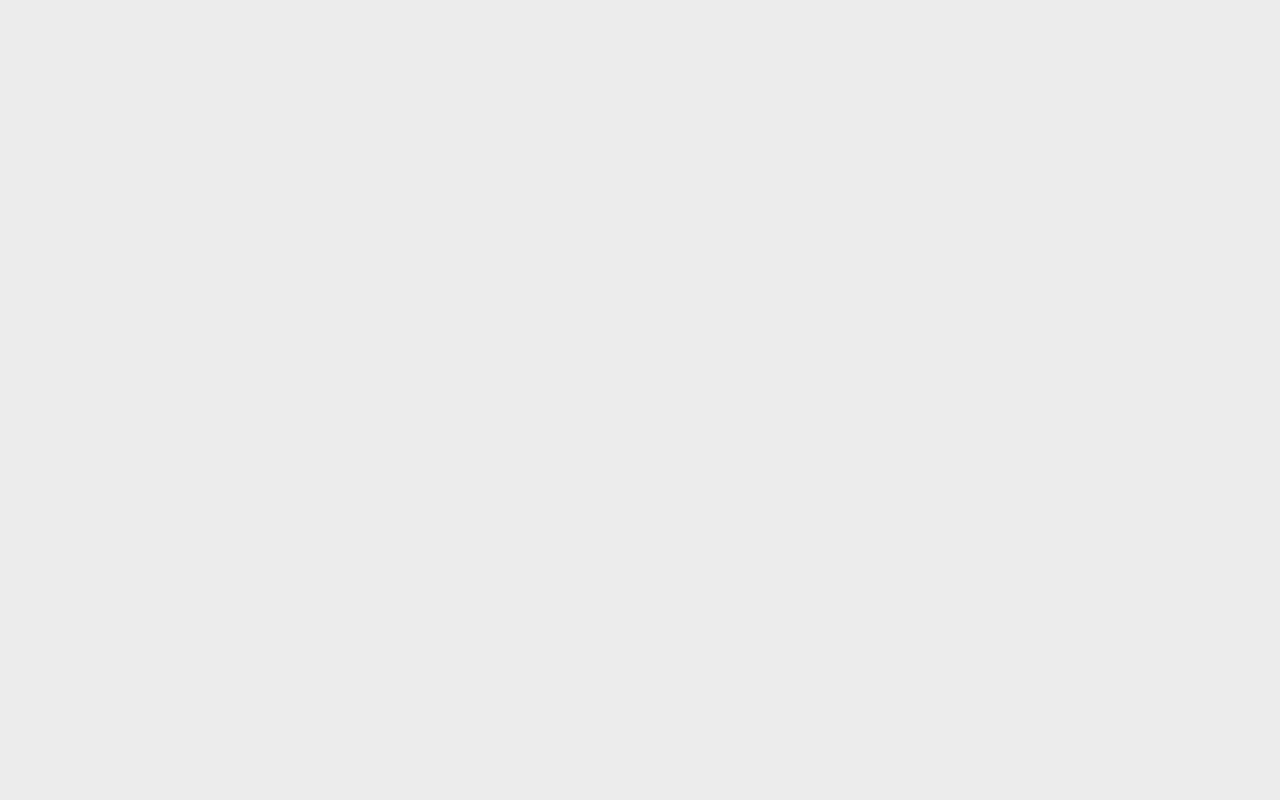
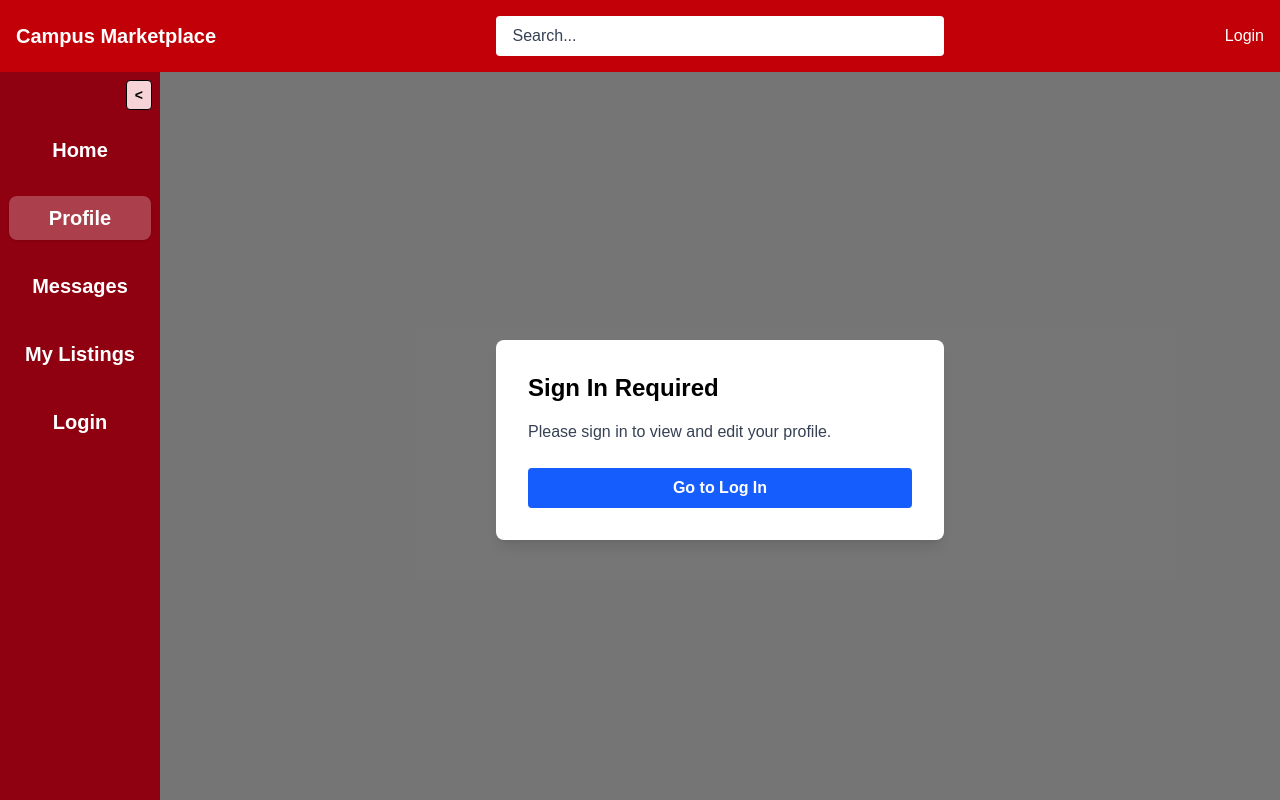
Before and after one commit to campus-marketplace-app/campus-marketplace, a React (Vite) app in the folder apps/web/: page /profile/1 in a window 1280 px wide. Before the commit this address had no page. Built offline with nearby package versions, Linux system fonts and the light colour scheme.

Commit message:
profile view of lisitng owner

```diff
--- a/apps/web/src/App.tsx
+++ b/apps/web/src/App.tsx
@@ -28,6 +28,7 @@ function App() {
             <Route path="/reset-email" element={<ResetEmail />} />
             <Route path="/reset-password" element={<ResetPassword />} />
             <Route path='/my-listings' element={<MyListings />} />
+            <Route path='/profile/:userId' element={<Profile />} />
           </Route>
         </Routes>
         </div>
--- a/apps/web/src/pages/listing.tsx
+++ b/apps/web/src/pages/listing.tsx
@@ -1,6 +1,6 @@
 import { useEffect, useState } from "react";
-import { useNavigate, useParams } from "react-router-dom";
-import { getListingWithDetails } from "@campus-marketplace/backend";
+import { Link, useNavigate, useParams } from "react-router-dom";
+import { getListingWithDetails, getProfile } from "@campus-marketplace/backend";
 import type { ListingWithDetails } from "@campus-marketplace/backend";
 
 
@@ -8,6 +8,7 @@ export default function Listing() {
     const navigate = useNavigate();
     const { id } = useParams();
     const [listingData, setListingData] = useState<ListingWithDetails | null>(null);
+    const [displayName, setDisplayName] = useState<string>("");
 
     const formatDateTime = (value?: string | null) => {
         if (!value) return "N/A";
@@ -31,6 +32,8 @@ export default function Listing() {
                 console.log("Listing details:", listing);
 
                 setListingData(listing);
+                let account = await getProfile(listing.user_id);
+                setDisplayName(account.display_name);
             } catch (error) {
                 console.error("Error fetching listing details:", error);
                 navigate("/", { replace: true });
@@ -63,6 +66,13 @@ export default function Listing() {
                                 <div className="flex min-h-72 items-center justify-center rounded-xl bg-[#f1b7be] p-6 text-center text-sm uppercase text-black">
                                     {listingData?.images?.[0]?.alt_text ?? "PICTURE OF THE PRODUCT"}
                                 </div>
+                                <Link
+                                    to={`/profile/${listingData?.user_id}`}
+                                    className="mt-2 inline-block text-sm text-blue-500 hover:underline"
+                                >
+                                    Owned by {displayName}
+                                </Link>
+
                             </div>
 
                             <div className="space-y-5">
--- a/apps/web/src/pages/profile.tsx
+++ b/apps/web/src/pages/profile.tsx
@@ -1,5 +1,5 @@
 import { useEffect, useState, type ChangeEvent } from "react";
-import { useNavigate, useOutletContext, Link } from "react-router-dom";
+import { useNavigate, useOutletContext, Link, useParams } from "react-router-dom";
 import { getProfile, updateProfile, uploadAvatar, getAvatarUrl } from "@campus-marketplace/backend";
 import type { SessionUser } from "../features/types";
 
@@ -24,6 +24,8 @@ export default function Profile() {
     const [nameError, setNameError] = useState("");
     const [bioError, setBioError] = useState("");
     const [avatarError, setAvatarError] = useState("");
+    const { userId: viewedUserId } = useParams<{ userId: string }>();
+    const isOwner = !viewedUserId || viewedUserId === user?.id;
 
     const handleAvatarChange = (e: ChangeEvent<HTMLInputElement>) => {
         const file = e.target.files?.[0] || null;
@@ -155,12 +157,12 @@ export default function Profile() {
             return;
         }
 
-        if (user.email) {
+        if (!viewedUserId && user.email) {
             setEmail(user.email);
         }
 
-        void loadProfile(user.id);
-    }, [user, refreshKey]);
+        void loadProfile(viewedUserId ?? user.id);
+    }, [user, refreshKey, viewedUserId]);
 
     const hasValidationErrors = Boolean(nameError || bioError || avatarError);
     const isSaveDisabled = isEditing && hasValidationErrors;
@@ -289,6 +291,7 @@ export default function Profile() {
                             >
                                 back
                             </button>
+                            {isOwner && (
                                 <button
                                     type="button"
                                     onClick={() => saveProfile()}
@@ -300,6 +303,7 @@ export default function Profile() {
                                 >
                                     {isEditing ? "save" : "edit"}
                                 </button>
+                            )}
                         </div>
                     </div>
                 </div>
```
Lines whose indentation alone changed are shown as unchanged.
